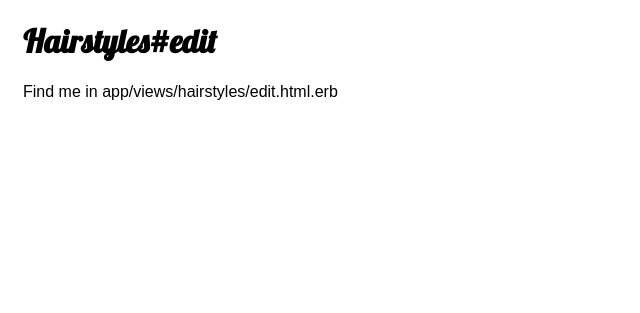
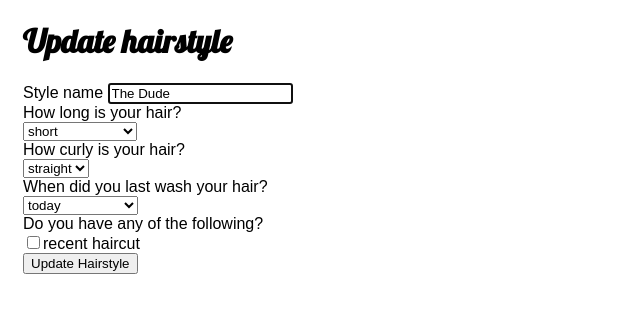
Before and after one commit to froesecom/Bad_Hair_Day_Predictor, a Rails app: page /hairstyles/1/edit in a window 1280 px wide. Shown: the part 54-367 px from the top of the page, without its empty margins (0-640 px from the left). Run offline with Rails 7, Linux system fonts and the light colour scheme; a user stored in the database is signed in; data comes from the database, SQL or seed files in the repository; style sheets or scripts are compiled from the project's sources; parts of the project's set-up code (start-up, migrations or seed data) failed here and were passed over; some libraries are stand-ins or nearby versions; some web fonts are replaced.

Commit message:
update hairstyles now working. Fixed up hairstyle edit/update routing

```diff
--- a/app/controllers/hairstyles_controller.rb
+++ b/app/controllers/hairstyles_controller.rb
@@ -30,17 +30,24 @@ class HairstylesController < ApplicationController
   end
 
   def edit
+    @hairstyle = Hairstyle.find params[:id]
+    @length = Hairstyle.length
+    @curliness = Hairstyle.curliness
+    @hygiene = Hairstyle.hygiene
+    @modification = Hairstyle.mod_s_to_a(@hairstyle)
   end
 
   def show
   end
 
   def update
-    @hairstyle = Hairstyle.find params[:id]
-    @length = Hairstyle.length
-    @curliness = Hairstyle.curliness
-    @hygiene = Hairstyle.hygiene
-    @modification = Hairstyle.mod_s_to_a(@hairstyle)
+
+    mods = Hairstyle.mod_a_to_s(params[:modifications])
+    params_w_mods = params[:hairstyle].merge("modifications" => mods)
+
+    hairstyle = Hairstyle.find params[:id]
+    hairstyle.update_attributes(params[:hairstyle])
+    redirect_to user_path(@current_user.id)
   end
 
   def destroy
--- a/app/views/hairstyles/edit.html.erb
+++ b/app/views/hairstyles/edit.html.erb
@@ -1,2 +1,3 @@
-<h1>Hairstyles#edit</h1>
-<p>Find me in app/views/hairstyles/edit.html.erb</p>
+<h1>Update hairstyle</h1>
+
+<%= render :partial => 'form' %>
--- a/app/views/hairstyles/update.html.erb
+++ b/app/views/hairstyles/update.html.erb
@@ -1,3 +1 @@
-<h1>Update hairstyle</h1>
-
-<%= render :partial => 'form' %>
+fajhfdkjahdslkfjh
--- a/app/views/users/show.html.erb
+++ b/app/views/users/show.html.erb
@@ -5,7 +5,7 @@
       <% @hairstyles.each do |hairstyle| %>
         <p>
           <%= hairstyle.style_name %><br>
-          Prediction | <%= link_to("Edit", hairstyle_path(hairstyle), :method => :patch) %> | <%= link_to("Delete", hairstyle_path(hairstyle), :method => :delete) %>
+          Prediction | <%= link_to("Edit", edit_hairstyle_path(hairstyle), :method => :patch) %> | <%= link_to("Delete", hairstyle_path(hairstyle), :method => :delete) %>
         </p>
       <% end %>
 <div>
--- a/config/routes.rb
+++ b/config/routes.rb
@@ -5,5 +5,6 @@ BadHair::Application.routes.draw do
   get "/login" => "session#new"
   post "/login" => "session#create"
   delete "/login" => "session#destroy"
+  patch "/hairstyles/:id/edit" => "hairstyles#edit"
   resources :hairstyles, :users
 end
```
